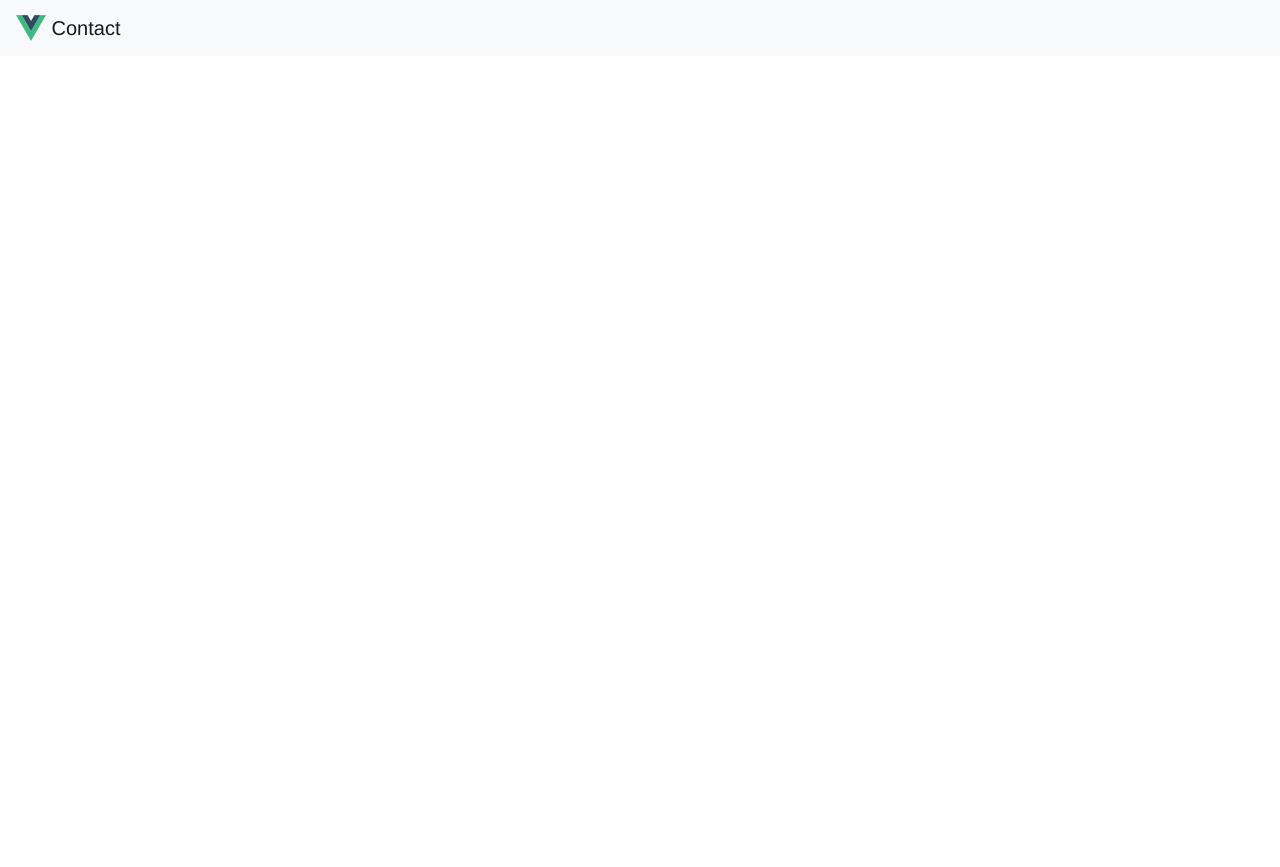
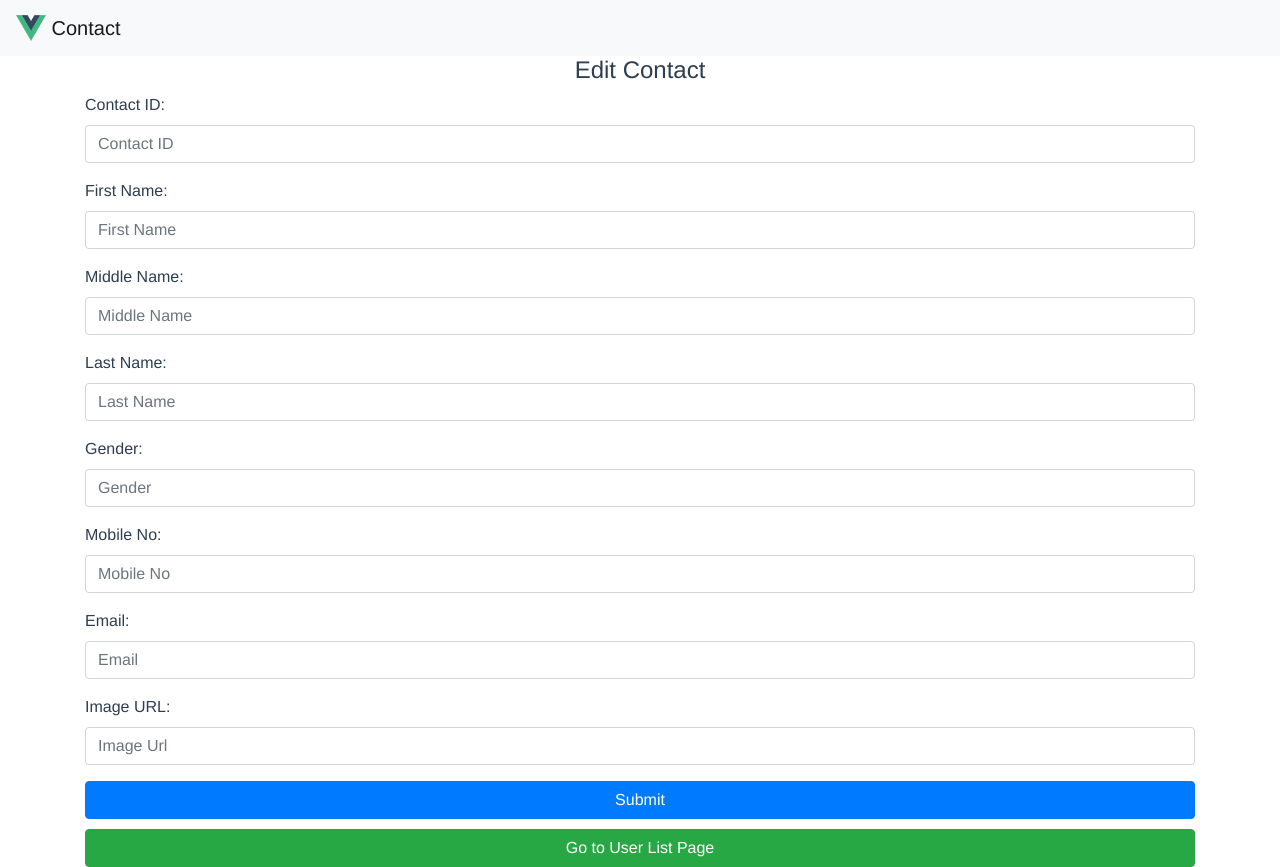
Before and after one commit to merlinboii/contacts_vue_project, a Vue app in the folder front_vite/: page /editcontact/1 in a window 1280 px wide. Before the commit this address had no page. Before the commit the page ends 800 px from the top, so only its background shows below. Built offline with nearby package versions, Linux system fonts and the light colour scheme.

Commit message:
Update edit

```diff
--- a/front_vite/src/router/index.js
+++ b/front_vite/src/router/index.js
@@ -5,6 +5,7 @@ import { createRouter, createWebHistory } from 'vue-router'
 import Contacts from "../views/Contacts.vue"
 import About from "../views/About.vue"
 import AddContact from "../views/AddContact.vue"
+import EditContact from "../views/EditContact.vue"
 
 const routerHistory = createWebHistory()
 
@@ -27,6 +28,11 @@ const routes = [
         path:'/addcontact',
         name: AddContact,
         component: AddContact
+    },
+    {
+        path:'/editcontact/:userId',
+        name: 'EditContact',
+        component: EditContact
     }
 ]
 
--- /dev/null
+++ b/front_vite/src/views/EditContact.vue
@@ -0,0 +1,95 @@
+<template>
+  <div class="container">
+    <form>
+      <div class="well">
+        <h4>Edit Contact</h4>
+         <div class="form-group" >
+          <label class="pull-left">Contact ID: </label>
+          <input type="text" class="form-control" placeholder="Contact ID" v-model="Contact.contact_id">
+        </div>
+        <div class="form-group" >
+          <label class="pull-left">First Name: </label>
+          <input type="text" class="form-control" placeholder="First Name" v-model="Contact.firstname">
+        </div>
+        <div class="form-group" >
+          <label class="pull-left">Middle Name: </label>
+          <input type="text" class="form-control" placeholder="Middle Name" v-model="Contact.middlename">
+        </div>
+        <div class="form-group" >
+          <label class="pull-left">Last Name: </label>
+          <input type="text" class="form-control" placeholder="Last Name" v-model="Contact.lastname">
+        </div>
+        <div class="form-group" >
+          <label class="pull-left">Gender: </label>
+          <input type="text" class="form-control" placeholder="Gender" v-model="Contact.gender">
+        </div>
+        <div class="form-group" >
+          <label class="pull-left">Mobile No: </label>
+          <input type="text" class="form-control" placeholder="Mobile No" v-model="Contact.mobile">
+        </div>
+        <div class="form-group" >
+          <label class="pull-left">Email: </label>
+          <input type="text" class="form-control" placeholder="Email" v-model="Contact.email">
+        </div>
+        <div class="form-group" >
+          <label class="pull-left">Image URL: </label>
+          <input type="text" class="form-control" placeholder="Image Url" v-model="Contact.image">
+        </div>
+      </div>
+
+      <button type="submit" class="btn btn-large btn-block btn-primary full-width" @click="editContact()" style="margin-bottom: 10px;">Submit</button>
+      <router-link to="/">
+      <button class="btn btn-large btn-block btn-success full-width">Go to User List Page</button>
+      </router-link>
+    </form>
+  </div>
+
+</template>
+
+<script>
+import axios from 'axios'
+import router from '../router'
+
+export default {
+  name: 'EditContact',
+  data() {
+    return {
+        Contact: {
+            _id:'',
+            contact_id: '' ,
+            firstname : '',
+            lastname : '',
+            middlename : '',
+            gender :  '' ,
+            mobile :  '' ,
+            email :  '' ,
+            image : ''
+        },
+    }
+  },
+  methods : {
+      editContact(){
+        this.Contact._id=this.$route.params.userId
+        let newContact = {
+            _id:this.Contact._id,
+            contact_id: this.Contact.contact_id,
+            firstname: this.Contact.firstname,
+            middlename: this.Contact.middlename,
+            lastname: this.Contact.lastname,
+            gender: this.Contact.gender,
+            mobile: this.Contact.mobile,
+            email: this.Contact.email,
+            image: this.Contact.image
+          }
+           axios.put('http://localhost:5000/contacts/update/'+ this.Contact._id,newContact)
+            .then(()=>{
+                console.log('Update Contact ')
+             })
+            .catch((error)=>{
+                console.log(error) // should have table name of msg Error
+            })
+            window.location.reload() // reload data in table
+      }
+  }
+}
+</script>
```
